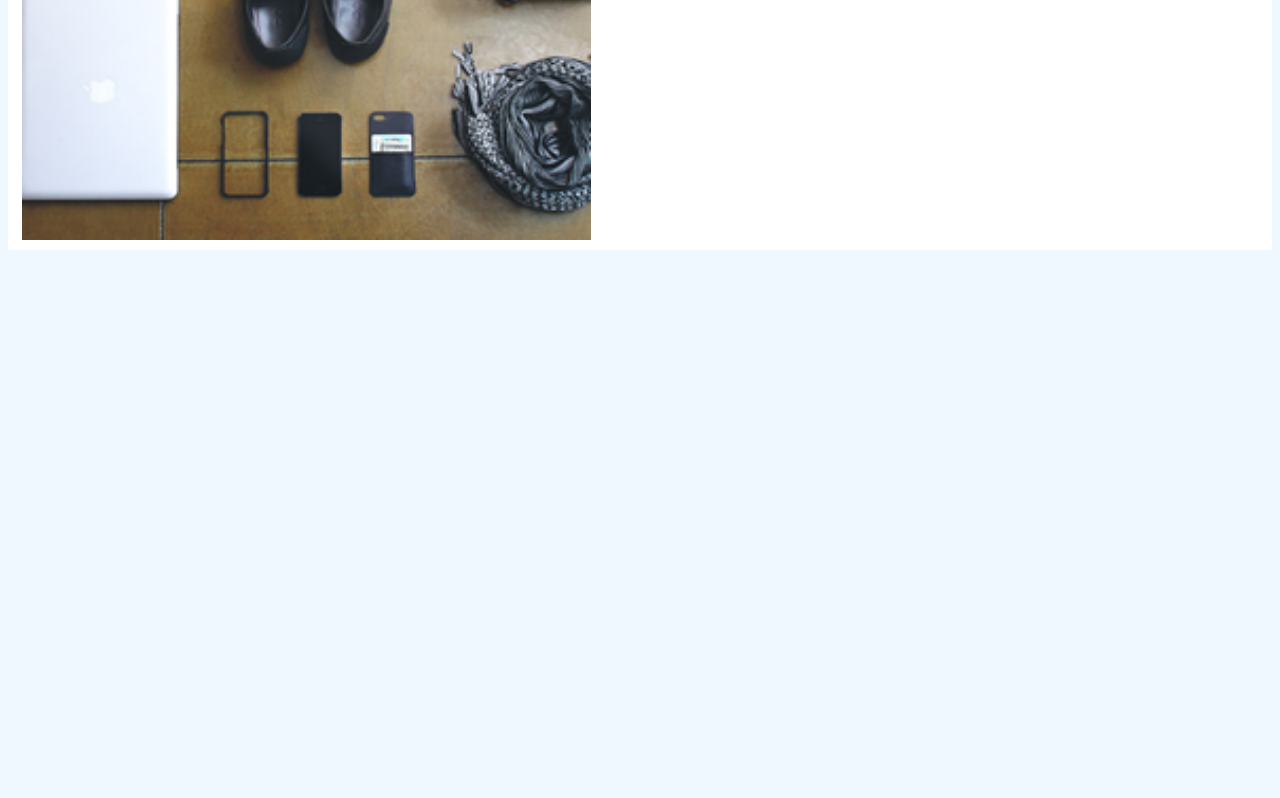
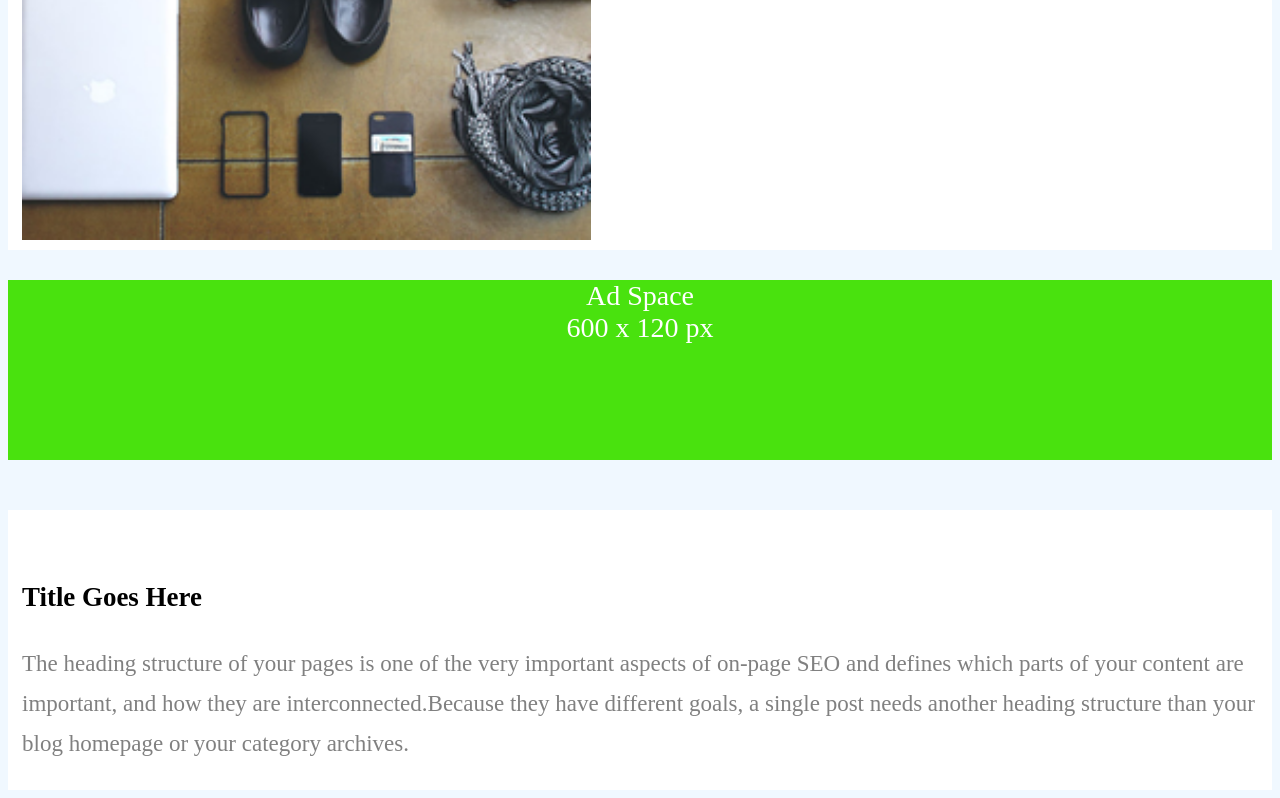
Before and after one commit to ImayaDismas/e1, a plain HTML site: page index.html in a window 1280 px wide. Shown: the part 2640-3438 px from the top of the page. Before the commit the page ends 2915 px from the top, so only its background shows below. Drawn offline with Linux system fonts and the light colour scheme; a web font is replaced by a local one.

Commit message:
Add container2 and 3

```diff
--- a/index.html
+++ b/index.html
@@ -64,6 +64,17 @@
                     <p>Joining us from all around the world are over twenty fantastic speakers, here to share their stories.</p>
         </section>
 </div>
-
+<div class ="container2">
+        <section class="column2">
+            <h3>Ad Space</br>600 x 120 px</h3>
+        </section>
+</div>
+<div class ="container3">
+        <section class="column3">
+            </br>
+            <h3><font color="black">Title Goes Here</font></h3>
+            <p>The heading structure of your pages is one of the very important aspects of on-page SEO and defines which parts of your content are important, and how they are interconnected.Because they have different goals, a single post needs another heading structure than your blog homepage or your category archives.</p>
+        </section>
+</div>
     </body>
 </html>
--- a/main.css
+++ b/main.css
@@ -118,3 +118,34 @@ header p{
     width: 100%;
     height: auto;
 }
+.container2{
+    background-color:#49E20E;
+    background-size: cover;
+    height:180px;
+    width:100%;
+    margin-top: 30px;
+}
+.column2 h3{
+    margin-top: 30px;
+    color:#fff;
+    text-align: center;
+    font-size: 28px;
+    font-weight: 400;
+}
+.container3{
+    background-color:#fff;
+    background-size: cover;
+    height:280px;
+    width:100%;
+    margin-top: 30px;
+}
+.column3{
+    margin-top: 50px;
+    margin-bottom: 22px;
+    margin-left: 14px;
+    margin-right: 14px;
+    line-height: 40px;
+    color: grey;
+    font-weight:100;
+    font-size: 23px;
+}
```
